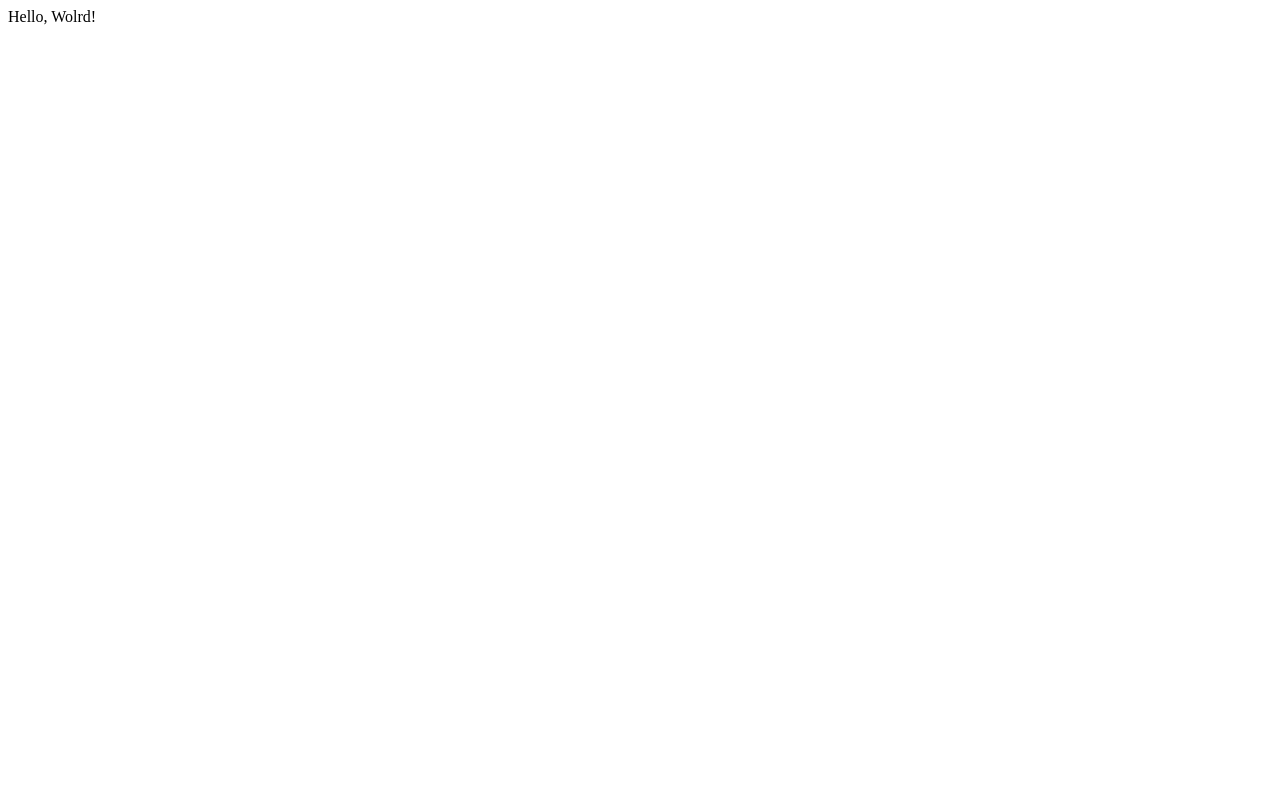
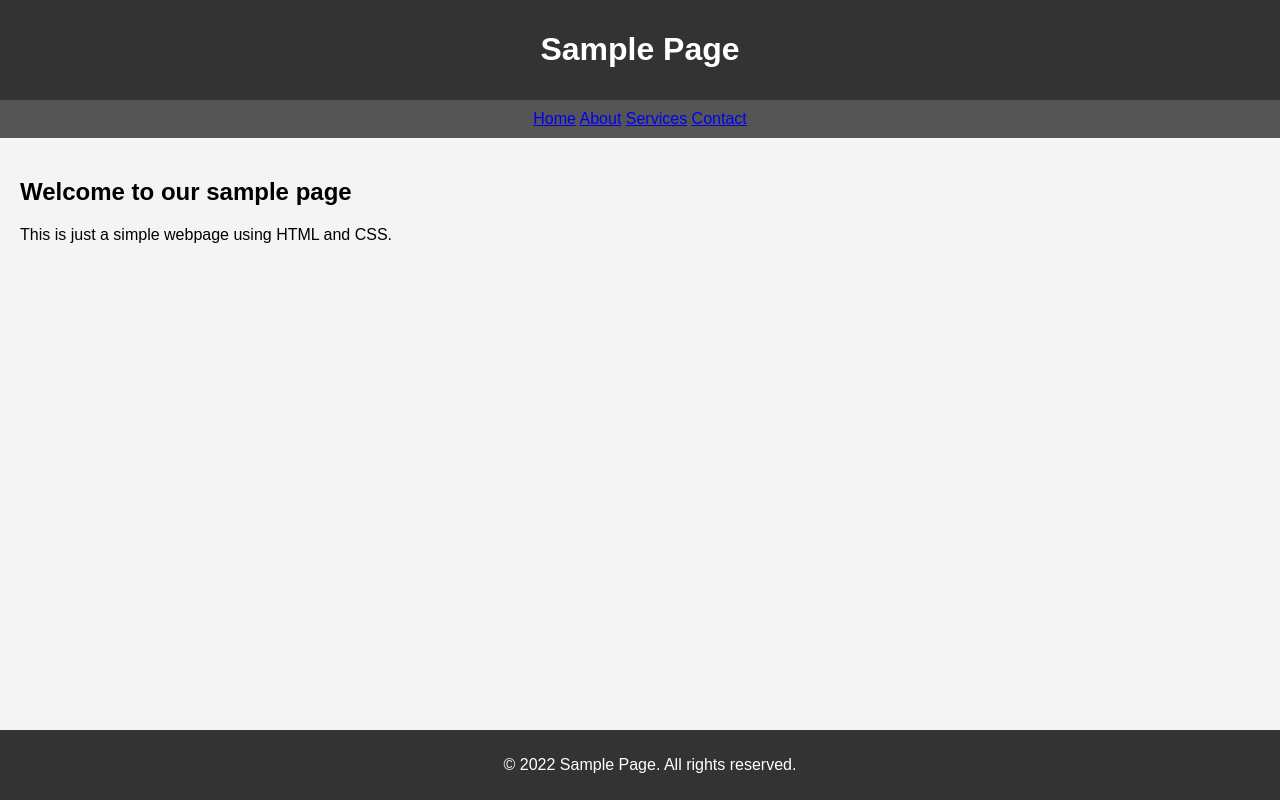
Before and after one commit to v666ad/v666ad.github.io, a plain HTML site: page index.html in a window 1280 px wide. Drawn offline with Linux system fonts and the light colour scheme.

Commit message:
Update index.html

```diff
--- a/index.html
+++ b/index.html
@@ -1 +1,58 @@
-Hello, Wolrd!
+<!DOCTYPE html>
+<html lang="en">
+<head>
+  <meta charset="UTF-8">
+  <meta name="viewport" content="width=device-width, initial-scale=1.0">
+  <title>Sample Page</title>
+  <style>
+    body {
+      font-family: Arial, sans-serif;
+      background-color: #f4f4f4;
+      margin: 0;
+      padding: 0;
+    }
+    header {
+      background-color: #333;
+      color: #fff;
+      padding: 10px;
+      text-align: center;
+    }
+    nav {
+      background-color: #555;
+      color: #fff;
+      padding: 10px;
+      text-align: center;
+    }
+    section {
+      padding: 20px;
+    }
+    footer {
+      background-color: #333;
+      color: #fff;
+      padding: 10px;
+      text-align: center;
+      position: absolute;
+      bottom: 0;
+      width: 100%;
+    }
+  </style>
+</head>
+<body>
+  <header>
+    <h1>Sample Page</h1>
+  </header>
+  <nav>
+    <a href="#">Home</a>
+    <a href="#">About</a>
+    <a href="#">Services</a>
+    <a href="#">Contact</a>
+  </nav>
+  <section>
+    <h2>Welcome to our sample page</h2>
+    <p>This is just a simple webpage using HTML and CSS.</p>
+  </section>
+  <footer>
+    <p>© 2022 Sample Page. All rights reserved.</p>
+  </footer>
+</body>
+  </html>
```
